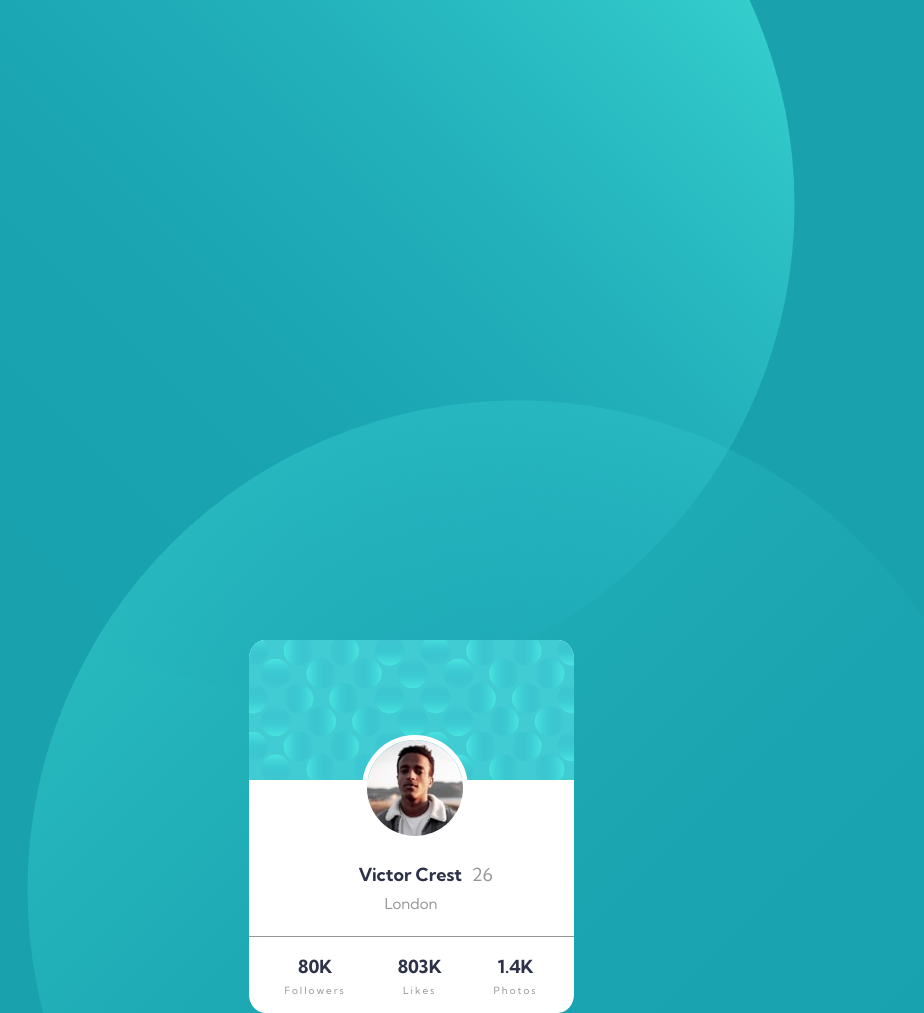
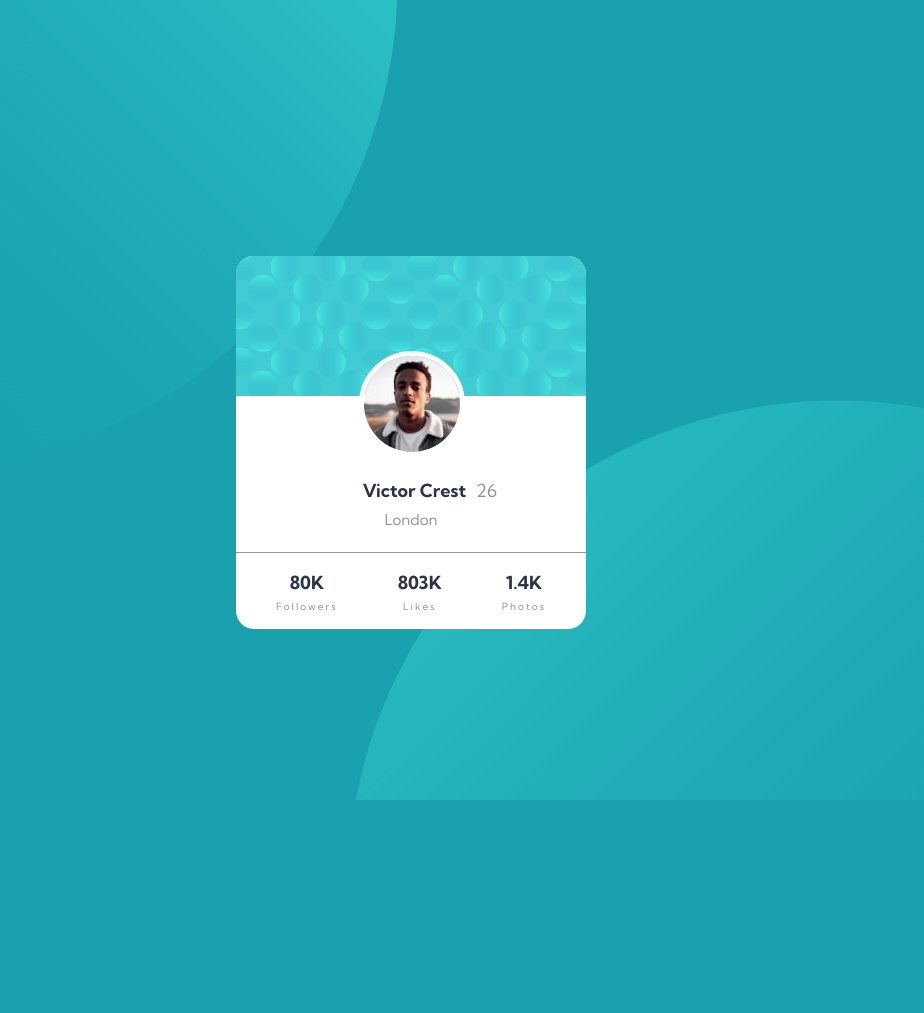
Before and after one commit to Eve-ibanez/Profile-card-component-main, a plain HTML site: page index.html in a window 1280 px wide. Shown: the whole page, without its empty margins (229-1153 px from the left). After the commit the page ends 800 px from the top, so only its background shows below. Drawn offline with nearby package versions, Linux system fonts and the light colour scheme; a web font is replaced by a local one.

Commit message:
Add files via upload

```diff
--- a/style.css
+++ b/style.css
@@ -1,8 +1,8 @@
 body {
 	background-color: hsl(185, 75%, 39%);
 	background-image: url(images/bg-pattern-top.svg) , url(images/bg-pattern-bottom.svg)  ;
-	background-repeat: no-repeat;
-	background-position: right 20vw bottom 40vh , left 20vw top 50vh;
+	background-repeat: no-repeat no-repeat;
+	background-position: right 51vw bottom 20vh , left 45vw top 50vh;
 	font-family: 'Kumbh Sans', sans-serif;
 	font-size: 18px;
 
@@ -102,13 +102,13 @@ body {
 
 
 
-@media screen and (min-width: 375px) {
+@media screen and (min-width: 376px) {
 
-	/*.container {
+	.container {
 	width: 350px;
-	margin: 19vw auto;
+	margin-top: 20%;
 
-	}*/
+	}
 
 
 }
```
